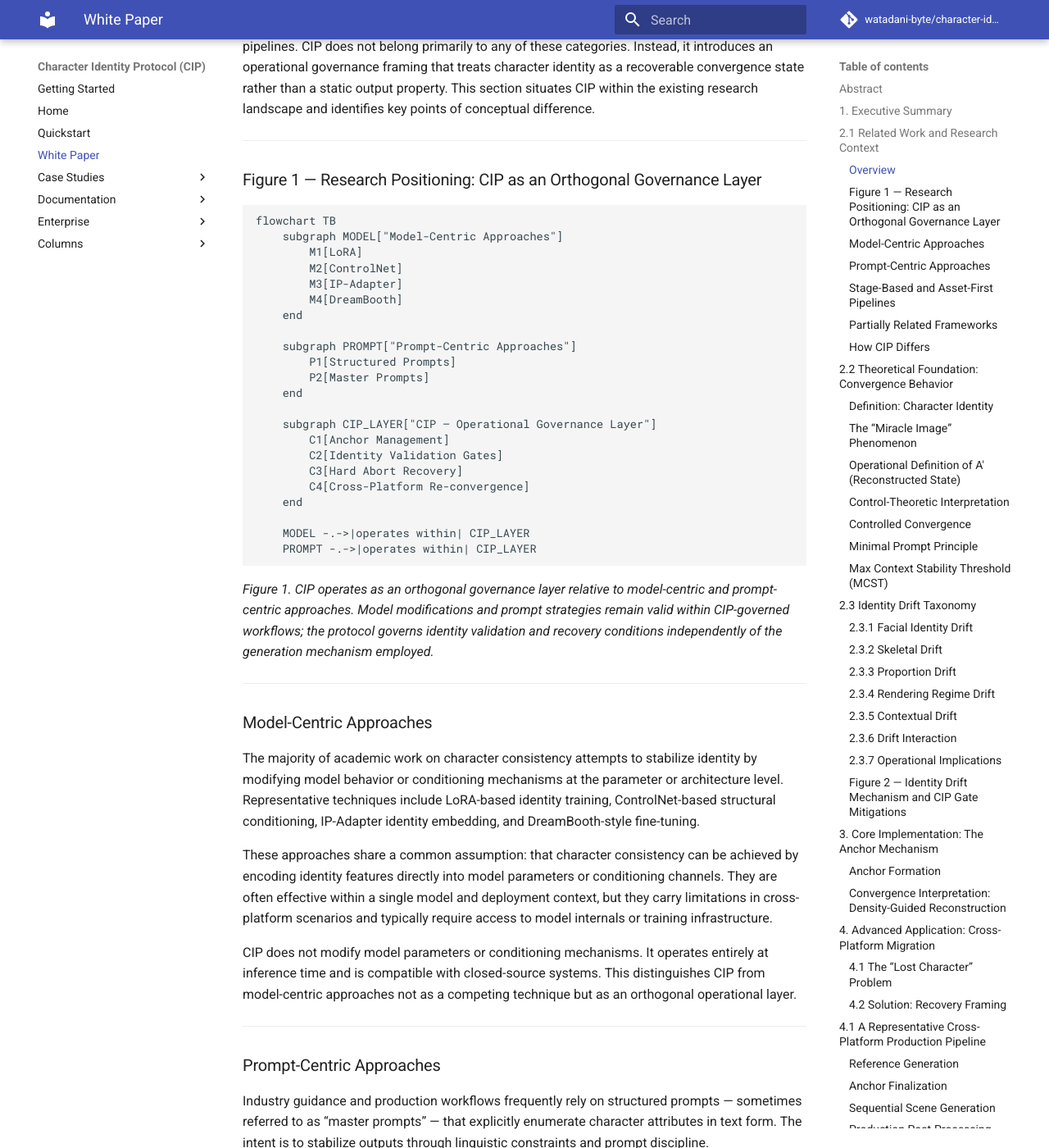
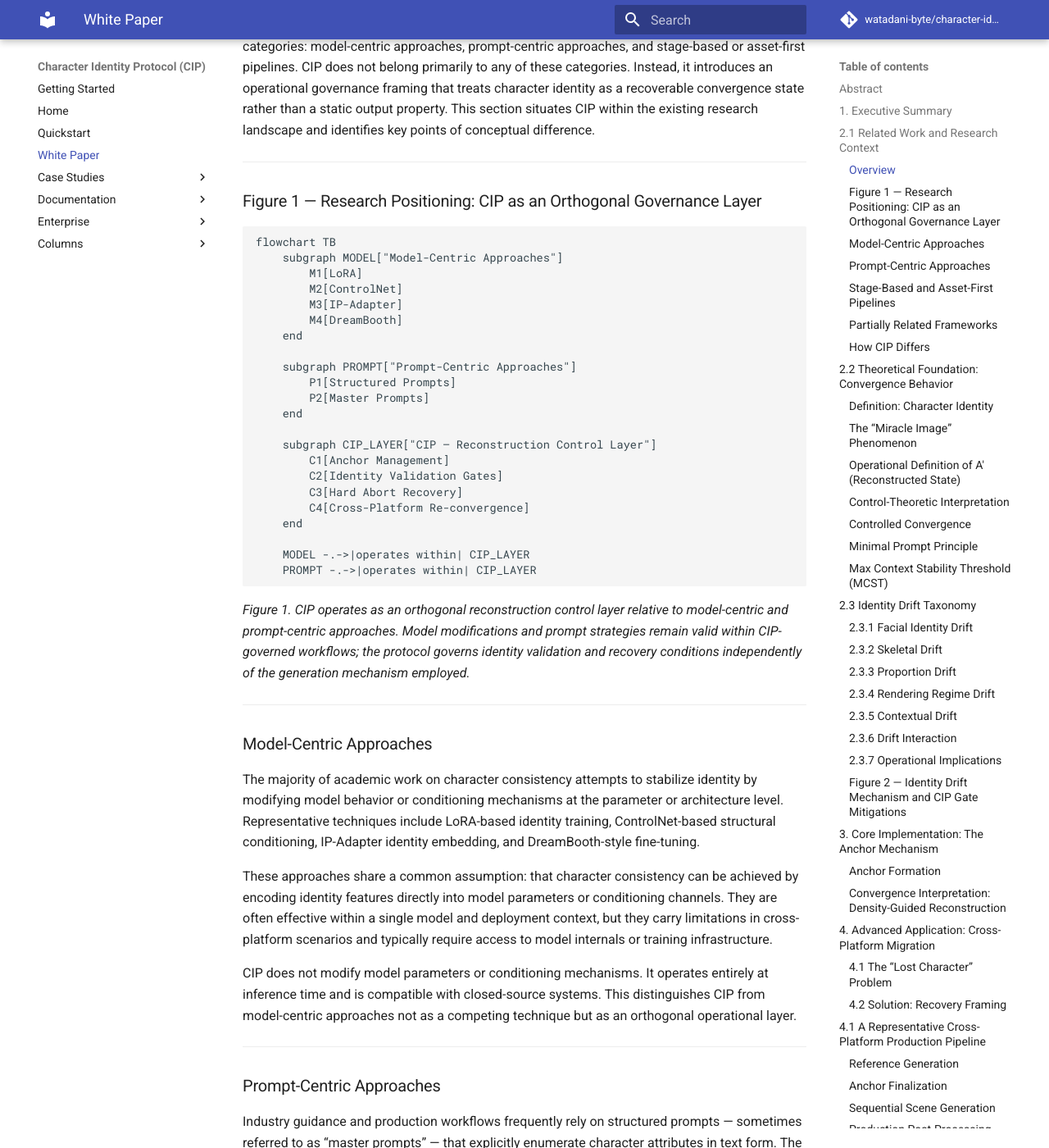
Before and after one commit to watadani-byte/character-identity-protocol, an MkDocs documentation site: the page built from docs/whitepaper_v1.md, in a window 1280 px wide and 1400 px high, scrolled down 1752 px. Shown: the whole window at 82% size. Built offline with MkDocs 1.6.1 and Material for MkDocs 9.7.7, drawn with Linux system fonts in a browser that asks for light colours; comment, search, counter and statistics services are not loaded; some of the changed text lies outside the part shown.

Commit message:
whitepaper_v1.md を更新

````diff
--- a/docs/whitepaper_v1.md
+++ b/docs/whitepaper_v1.md
@@ -11,7 +11,7 @@
 
 Generative image systems are inherently probabilistic: identical prompts may produce different outputs across generation cycles, and character identity may drift over sessions, platforms, and contexts. Existing approaches to character consistency — including model fine-tuning, prompt engineering, and reference conditioning — primarily operate at the level of model parameters or input specification, and do not explicitly control the reconstruction process that produces outputs during inference.
 
-This paper introduces the Character Identity Protocol (CIP), an inference-time governance framework that formalizes identity stabilization as a control problem over the reconstructed state A′. In generative systems, user input A is not directly solved; it is first transformed into an internal reconstructed representation A′, which then produces output B′. CIP treats A′ as the controlled variable and constrains its evolution under probabilistic drift.
+This paper introduces the Character Identity Protocol (CIP), an inference-time reconstruction control framework with governance mechanisms that formalizes identity stabilization as a control problem over the reconstructed state A′. In generative systems, user input A is not directly solved; it is first transformed into an internal reconstructed representation A′, which then produces output B′. CIP treats A′ as the controlled variable and constrains its evolution under probabilistic drift.
 
 The protocol defines a closed-loop governance architecture consisting of: anchor-based constraints that restrict the reconstruction space, minimal prompt design that reduces optimization pressure, identity validation gates (Face, Skeleton, Proportion), and Hard Abort mechanisms that terminate invalid reconstruction trajectories. Together, these components enforce bounded convergence of A′ within an anchor-constrained region.
 
@@ -59,7 +59,7 @@ flowchart TB
         P2[Master Prompts]
     end
 
-    subgraph CIP_LAYER["CIP — Operational Governance Layer"]
+    subgraph CIP_LAYER["CIP — Reconstruction Control Layer"]
         C1[Anchor Management]
         C2[Identity Validation Gates]
         C3[Hard Abort Recovery]
@@ -70,7 +70,7 @@ flowchart TB
     PROMPT -.->|operates within| CIP_LAYER
 ```
 
-*Figure 1. CIP operates as an orthogonal governance layer relative to model-centric and prompt-centric approaches. Model modifications and prompt strategies remain valid within CIP-governed workflows; the protocol governs identity validation and recovery conditions independently of the generation mechanism employed.*
+*Figure 1. CIP operates as an orthogonal reconstruction control layer relative to model-centric and prompt-centric approaches. Model modifications and prompt strategies remain valid within CIP-governed workflows; the protocol governs identity validation and recovery conditions independently of the generation mechanism employed.*
 
 -----
 
````
